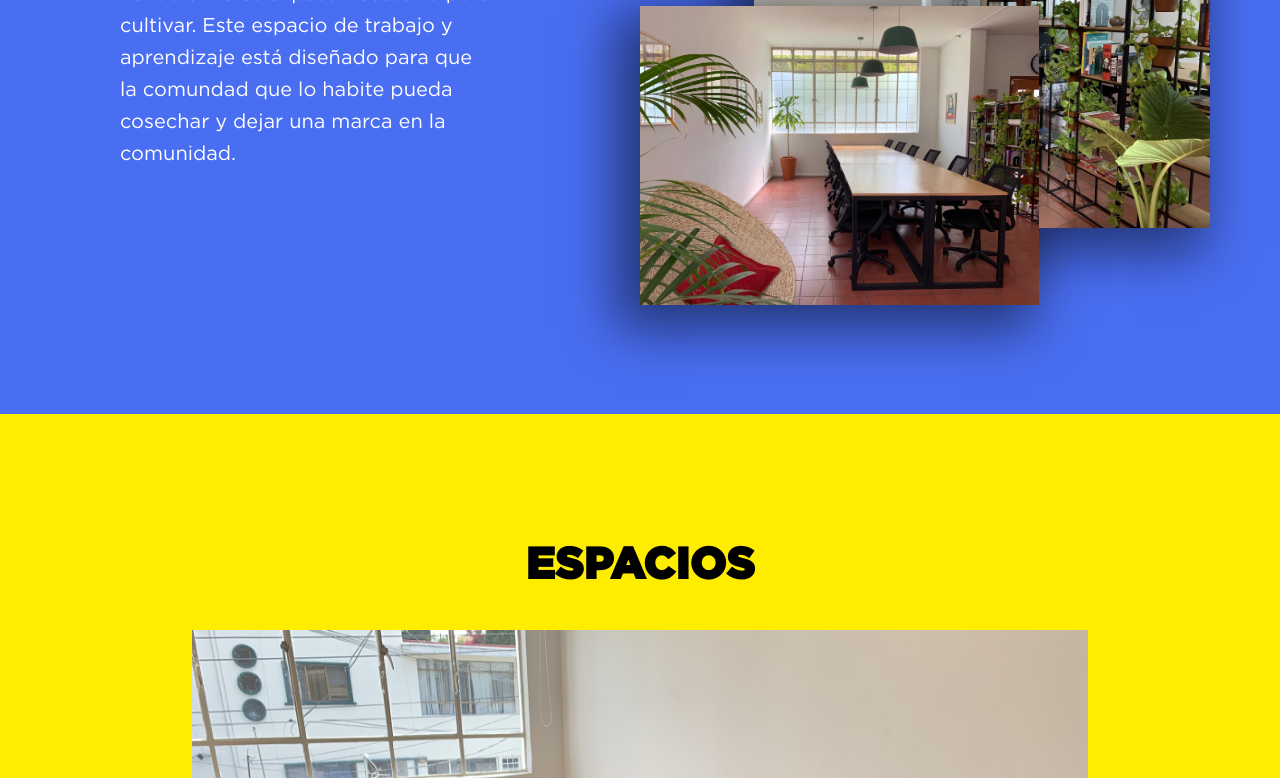
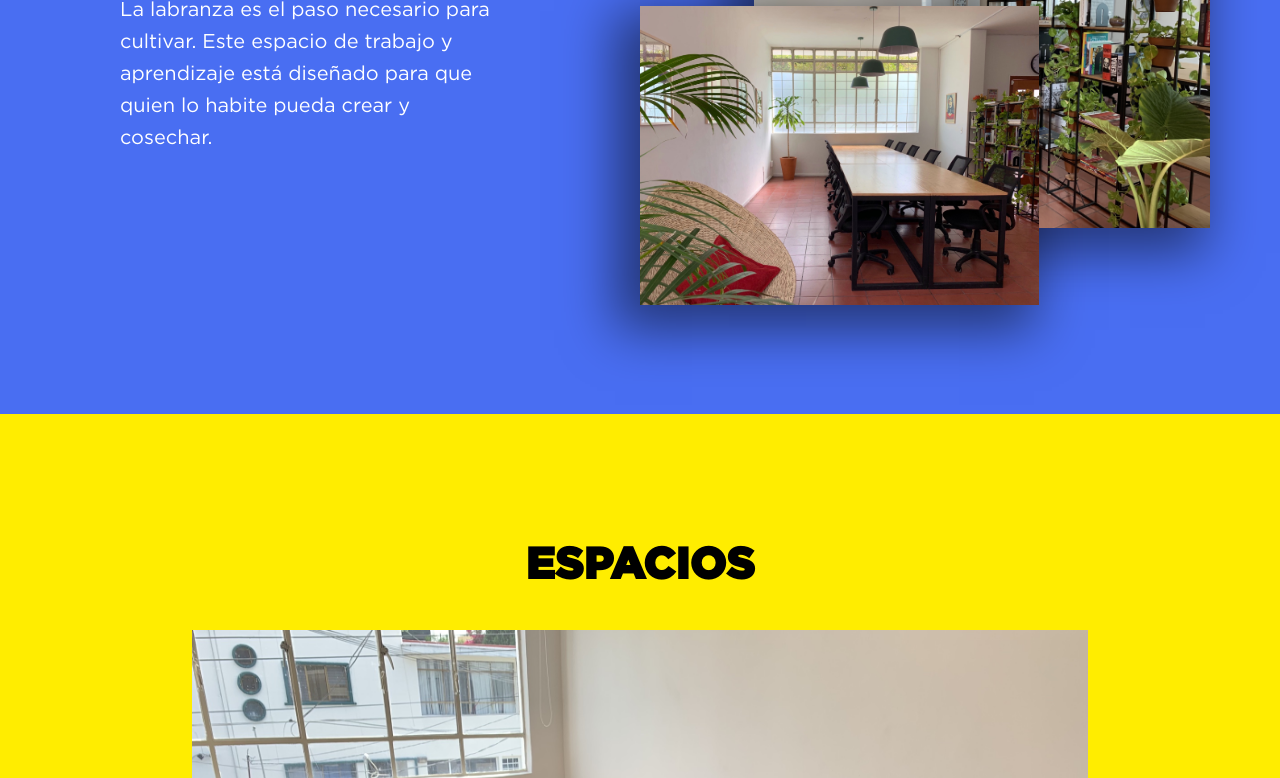
Before and after one commit to marianmoldovan/labra, a plain HTML site: page index.html in a window 1280 px wide. Shown: the part 322-1100 px from the top of the page. Drawn offline with Linux system fonts and the light colour scheme.

Commit message:
Update index.html

```diff
--- a/index.html
+++ b/index.html
@@ -96,7 +96,7 @@
               <div class="row wrapper-80vh align-items-center my-5 ">
                 <div class="col-md-5 wrapper-no-padding-bottom">
                   <p><h2>LABRA</h2>
-                  <h5 class="mb-3">La labranza es el paso necesario para cultivar. Este espacio de trabajo y aprendizaje está diseñado para que la comundad que lo habite pueda cosechar y dejar una marca en la comunidad.</h5>
+                  <h5 class="mb-3">La labranza es el paso necesario para cultivar. Este espacio de trabajo y aprendizaje está diseñado para que quien lo habite pueda crear y cosechar.</h5>
                 </div>
                 <div class="col-md-6 offset-md-1">
                   <img src="img/office.jpg" class="shadow" alt="office" style="width:80%;position:absolute;; right:0;" data-start="top:-20vh; right:0;" data-end="top:-10vh; right:0;"/>
```
